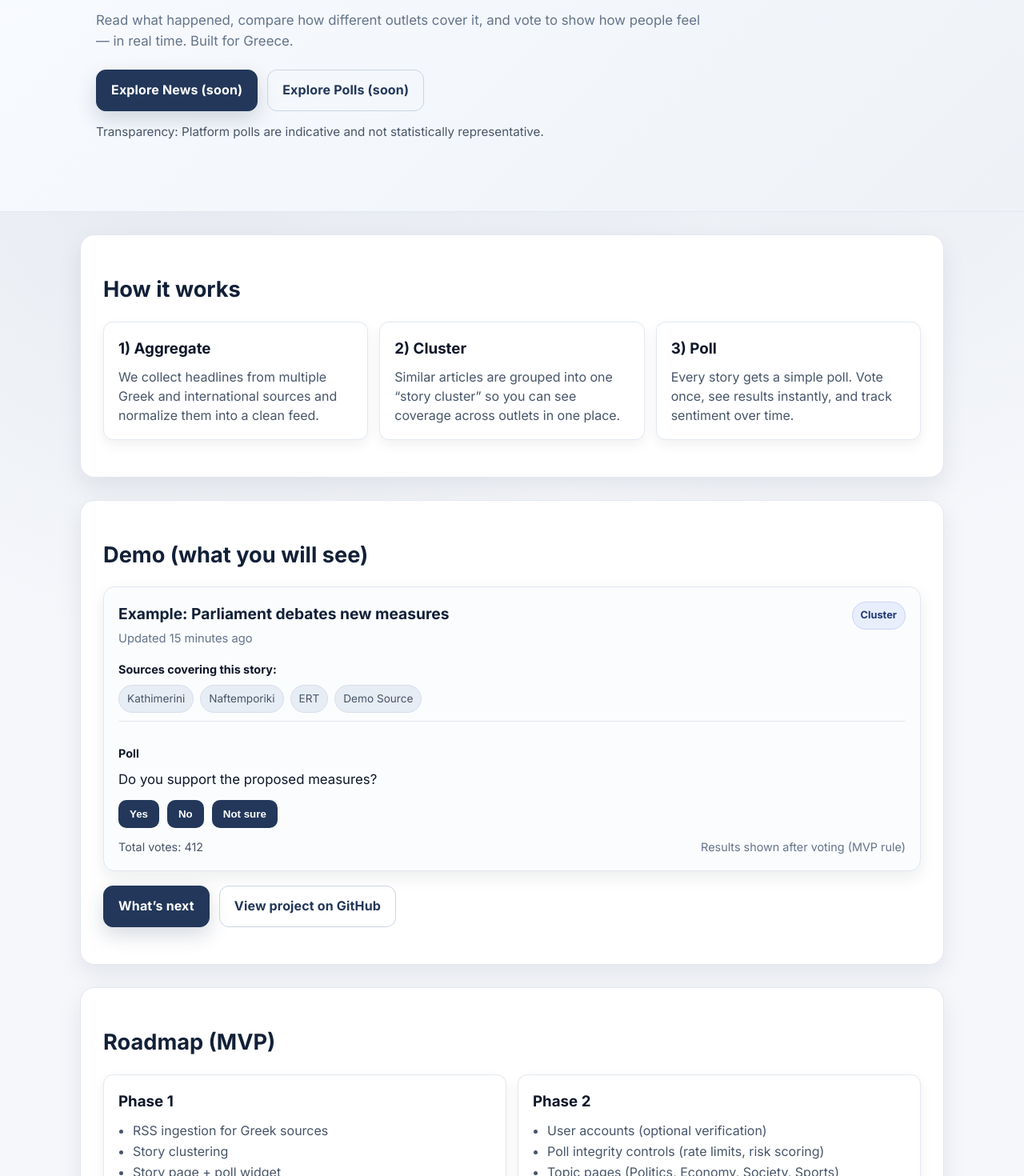
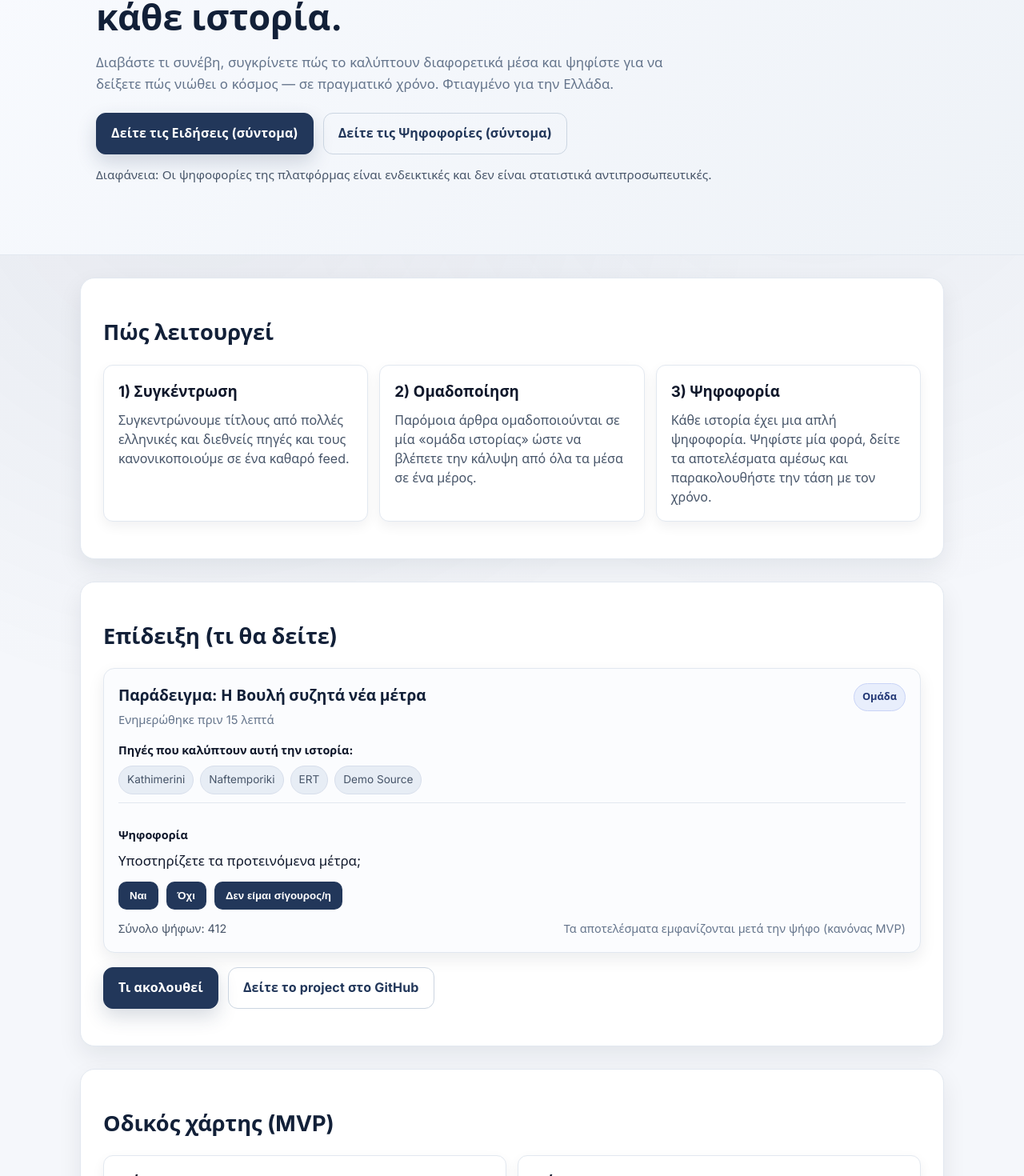
Before and after one commit to Antoniskp/apofasi, a React (Vite) app in the folder client/: page / in a window 1280 px wide. Shown: the part 235-1705 px from the top of the page at 80% size. Built offline with nearby package versions, Linux system fonts and the light colour scheme.

Commit message:
Translate home page to Greek

```diff
--- a/client/src/pages/Home.jsx
+++ b/client/src/pages/Home.jsx
@@ -2,11 +2,11 @@ import React from "react";
 import { Link } from "react-router-dom";
 
 const demoStory = {
-  title: "Example: Parliament debates new measures",
+  title: "Παράδειγμα: Η Βουλή συζητά νέα μέτρα",
   sources: ["Kathimerini", "Naftemporiki", "ERT", "Demo Source"],
-  updated: "Updated 15 minutes ago",
-  question: "Do you support the proposed measures?",
-  options: ["Yes", "No", "Not sure"],
+  updated: "Ενημερώθηκε πριν 15 λεπτά",
+  question: "Υποστηρίζετε τα προτεινόμενα μέτρα;",
+  options: ["Ναι", "Όχι", "Δεν είμαι σίγουρος/η"],
   totalVotes: 412
 };
 
@@ -15,59 +15,54 @@ const Home = () => {
     <div className="home">
       <section className="hero">
         <div className="hero-inner">
-          <div className="hero-kicker">Greece-first • Web-first • Public sentiment layer</div>
+          <div className="hero-kicker">Πρώτα η Ελλάδα • Πρώτα ο Ιστός • Επίπεδο δημόσιου αισθήματος</div>
 
-          <h1>Apofasi: news clustered across sources, with a poll under every story.</h1>
+          <h1>Apofasi: ειδήσεις ομαδοποιημένες από πολλές πηγές, με μια ψηφοφορία κάτω από κάθε ιστορία.</h1>
 
           <p className="hero-sub">
-            Read what happened, compare how different outlets cover it, and vote to show how people feel —
-            in real time. Built for Greece.
+            Διαβάστε τι συνέβη, συγκρίνετε πώς το καλύπτουν διαφορετικά μέσα και ψηφίστε για να δείξετε πώς
+            νιώθει ο κόσμος — σε πραγματικό χρόνο. Φτιαγμένο για την Ελλάδα.
           </p>
 
           <div className="hero-buttons">
             <Link to="/news" className="btn">
-              Explore News (soon)
+              Δείτε τις Ειδήσεις (σύντομα)
             </Link>
             <Link to="/polls" className="btn btn-outline">
-              Explore Polls (soon)
+              Δείτε τις Ψηφοφορίες (σύντομα)
             </Link>
           </div>
 
           <p className="hero-disclaimer">
-            Transparency: Platform polls are indicative and not statistically representative.
+            Διαφάνεια: Οι ψηφοφορίες της πλατφόρμας είναι ενδεικτικές και δεν είναι στατιστικά
+            αντιπροσωπευτικές.
           </p>
         </div>
       </section>
 
       <section className="section">
-        <h2 className="section-title">How it works</h2>
+        <h2 className="section-title">Πώς λειτουργεί</h2>
 
         <div className="grid-3">
           <div className="card">
-            <h3>1) Aggregate</h3>
-            <p>
-              We collect headlines from multiple Greek and international sources and normalize them into a clean feed.
-            </p>
+            <h3>1) Συγκέντρωση</h3>
+            <p>Συγκεντρώνουμε τίτλους από πολλές ελληνικές και διεθνείς πηγές και τους κανονικοποιούμε σε ένα καθαρό feed.</p>
           </div>
 
           <div className="card">
-            <h3>2) Cluster</h3>
-            <p>
-              Similar articles are grouped into one “story cluster” so you can see coverage across outlets in one place.
-            </p>
+            <h3>2) Ομαδοποίηση</h3>
+            <p>Παρόμοια άρθρα ομαδοποιούνται σε μία «ομάδα ιστορίας» ώστε να βλέπετε την κάλυψη από όλα τα μέσα σε ένα μέρος.</p>
           </div>
 
           <div className="card">
-            <h3>3) Poll</h3>
-            <p>
-              Every story gets a simple poll. Vote once, see results instantly, and track sentiment over time.
-            </p>
+            <h3>3) Ψηφοφορία</h3>
+            <p>Κάθε ιστορία έχει μια απλή ψηφοφορία. Ψηφίστε μία φορά, δείτε τα αποτελέσματα αμέσως και παρακολουθήστε την τάση με τον χρόνο.</p>
           </div>
         </div>
       </section>
 
       <section className="section">
-        <h2 className="section-title">Demo (what you will see)</h2>
+        <h2 className="section-title">Επίδειξη (τι θα δείτε)</h2>
 
         <div className="story">
           <div className="story-header">
@@ -75,11 +70,11 @@ const Home = () => {
               <div className="story-title">{demoStory.title}</div>
               <div className="story-meta">{demoStory.updated}</div>
             </div>
-            <div className="pill">Cluster</div>
+            <div className="pill">Ομάδα</div>
           </div>
 
           <div className="story-sources">
-            <div className="label">Sources covering this story:</div>
+            <div className="label">Πηγές που καλύπτουν αυτή την ιστορία:</div>
             <div className="chips">
               {demoStory.sources.map((s) => (
                 <span key={s} className="chip">
@@ -90,7 +85,7 @@ const Home = () => {
           </div>
 
           <div className="poll">
-            <div className="label">Poll</div>
+            <div className="label">Ψηφοφορία</div>
             <div className="poll-q">{demoStory.question}</div>
 
             <div className="poll-options">
@@ -102,48 +97,48 @@ const Home = () => {
             </div>
 
             <div className="poll-foot">
-              <span>Total votes: {demoStory.totalVotes}</span>
-              <span className="muted">Results shown after voting (MVP rule)</span>
+              <span>Σύνολο ψήφων: {demoStory.totalVotes}</span>
+              <span className="muted">Τα αποτελέσματα εμφανίζονται μετά την ψήφο (κανόνας MVP)</span>
             </div>
           </div>
         </div>
 
         <div className="cta-row">
           <a className="btn" href="#roadmap">
-            What’s next
+            Τι ακολουθεί
           </a>
           <a className="btn btn-outline" href="https://github.com/Antoniskp/apofasi" target="_blank" rel="noreferrer">
-            View project on GitHub
+            Δείτε το project στο GitHub
           </a>
         </div>
       </section>
 
       <section id="roadmap" className="section">
-        <h2 className="section-title">Roadmap (MVP)</h2>
+        <h2 className="section-title">Οδικός χάρτης (MVP)</h2>
 
         <div className="grid-2">
           <div className="card">
-            <h3>Phase 1</h3>
+            <h3>Φάση 1</h3>
             <ul className="list">
-              <li>RSS ingestion for Greek sources</li>
-              <li>Story clustering</li>
-              <li>Story page + poll widget</li>
+              <li>Εισαγωγή RSS για ελληνικές πηγές</li>
+              <li>Ομαδοποίηση ιστοριών</li>
+              <li>Σελίδα ιστορίας + widget ψηφοφορίας</li>
             </ul>
           </div>
 
           <div className="card">
-            <h3>Phase 2</h3>
+            <h3>Φάση 2</h3>
             <ul className="list">
-              <li>User accounts (optional verification)</li>
-              <li>Poll integrity controls (rate limits, risk scoring)</li>
-              <li>Topic pages (Politics, Economy, Society, Sports)</li>
+              <li>Λογαριασμοί χρηστών (προαιρετική επαλήθευση)</li>
+              <li>Έλεγχοι ακεραιότητας ψηφοφορίας (περιορισμοί ρυθμού, αξιολόγηση ρίσκου)</li>
+              <li>Σελίδες θεματικών (Πολιτική, Οικονομία, Κοινωνία, Αθλητισμός)</li>
             </ul>
           </div>
         </div>
       </section>
 
       <footer className="footer">
-        © {new Date().getFullYear()} Apofasi. Built for Greece.
+        © {new Date().getFullYear()} Apofasi. Φτιαγμένο για την Ελλάδα.
       </footer>
     </div>
   );
```
